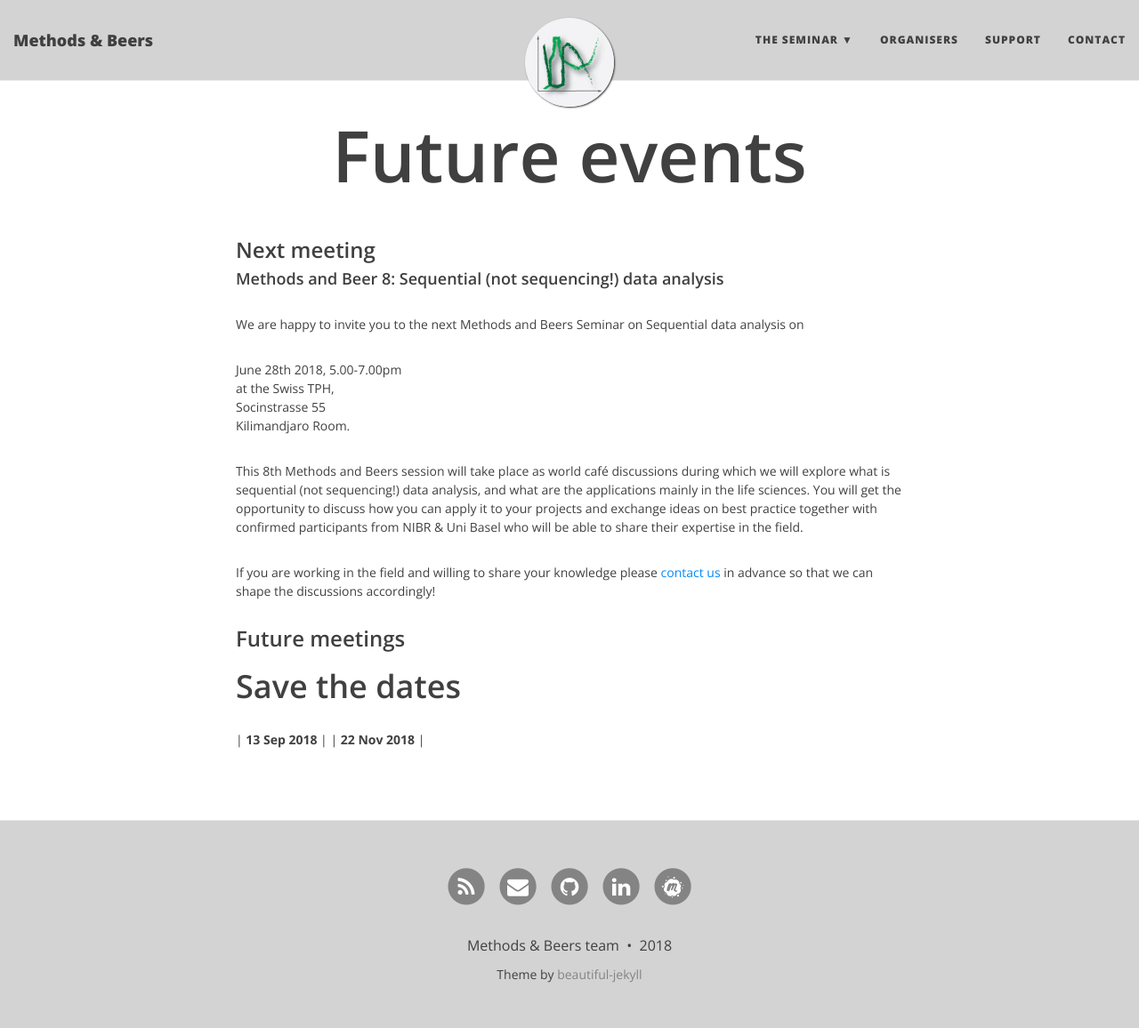
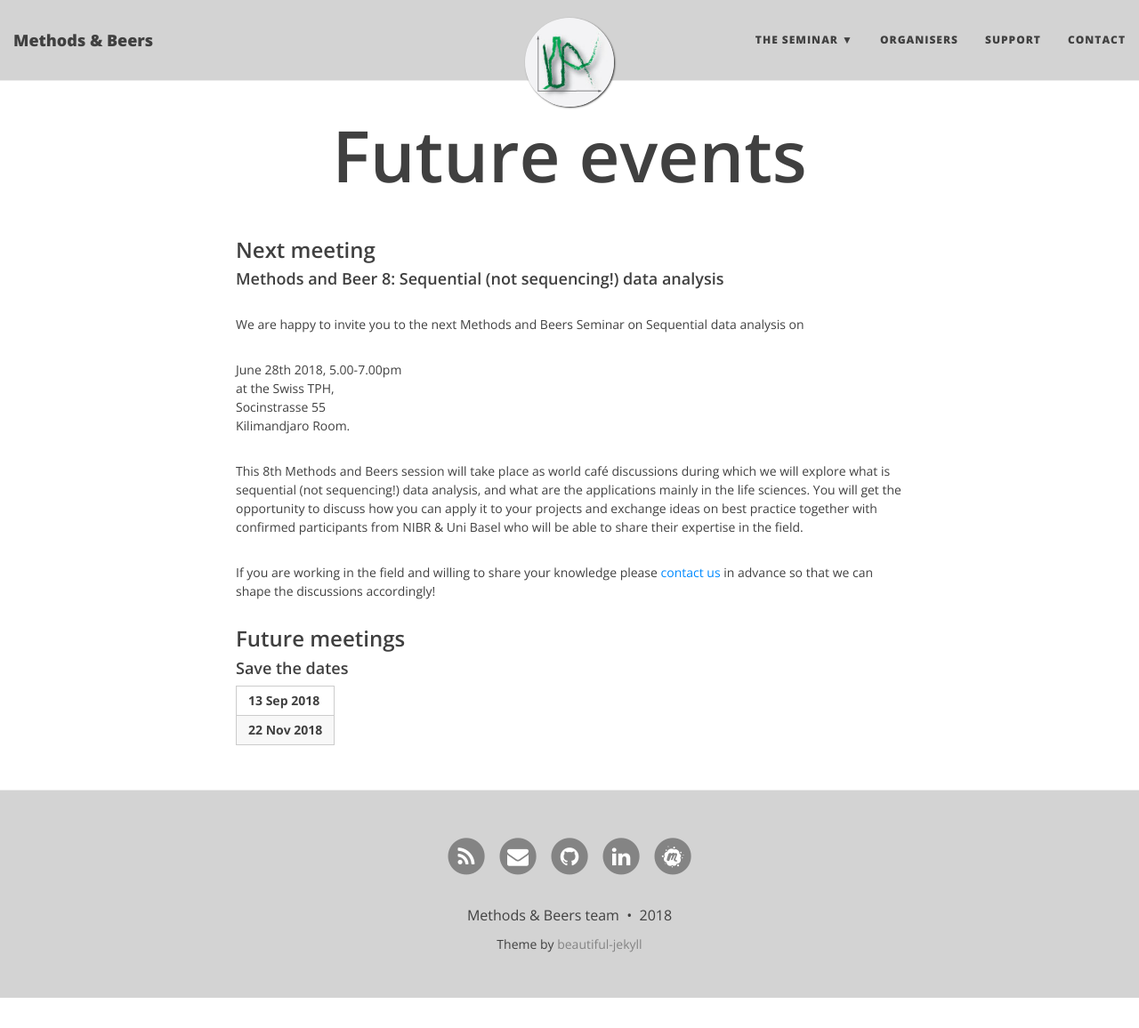
Before and after one commit to BaselComputationalCommunityInResearch/BaselComputationalCommunityInResearch.github.io, a Jekyll site: the page built from seminar/futureevents.md, in a window 1280 px wide and 1156 px high. Shown: the whole window at 89% size. Built offline with Jekyll 4.4.1, drawn with Linux system fonts in a browser that asks for light colours.

```diff
--- a/seminar/futureevents.md
+++ b/seminar/futureevents.md
@@ -21,7 +21,8 @@ You will get the opportunity to discuss how you can apply it to your projects an
 If you are working in the field and willing to share your knowledge please [contact us][link contact] in advance so that we can shape the discussions accordingly!
 
 ### Future meetings
-# Save the dates
+#### Save the dates
+
 | **13 Sep 2018** |
 | **22 Nov 2018** |
 
```
